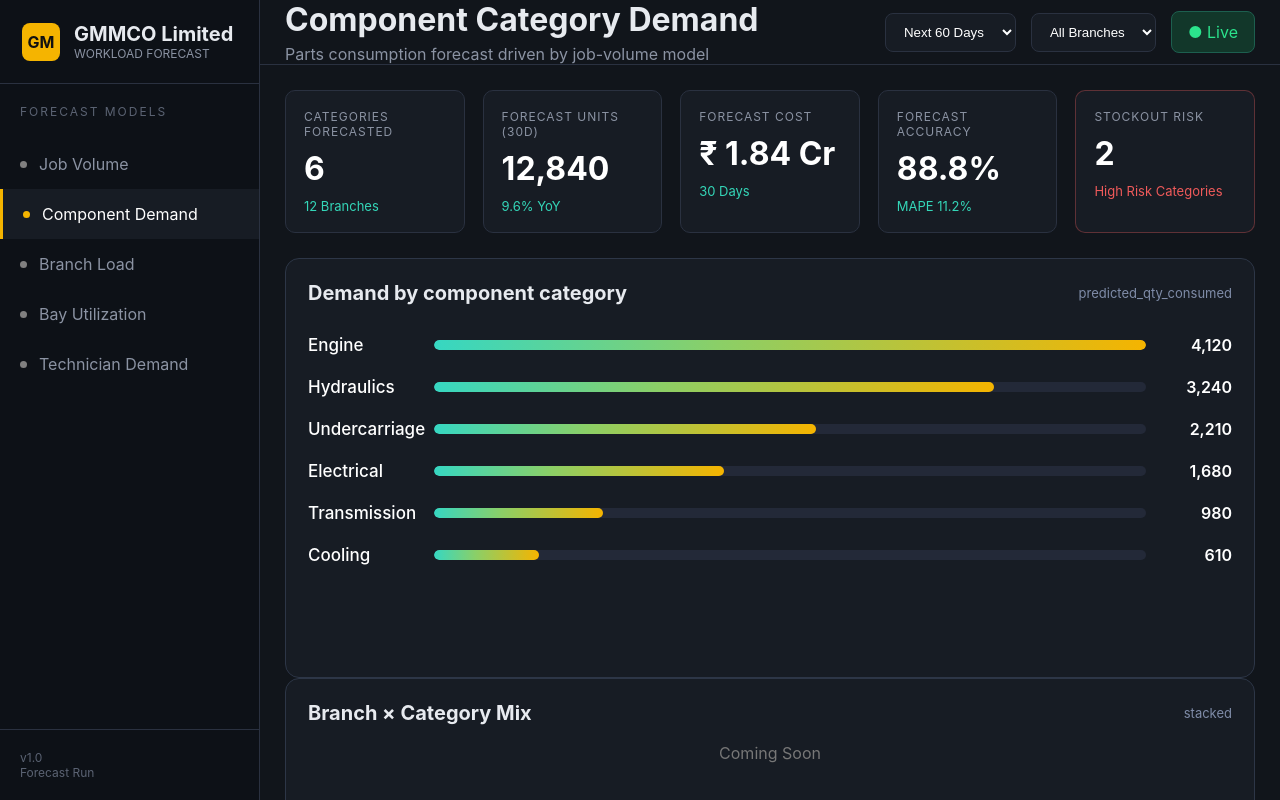
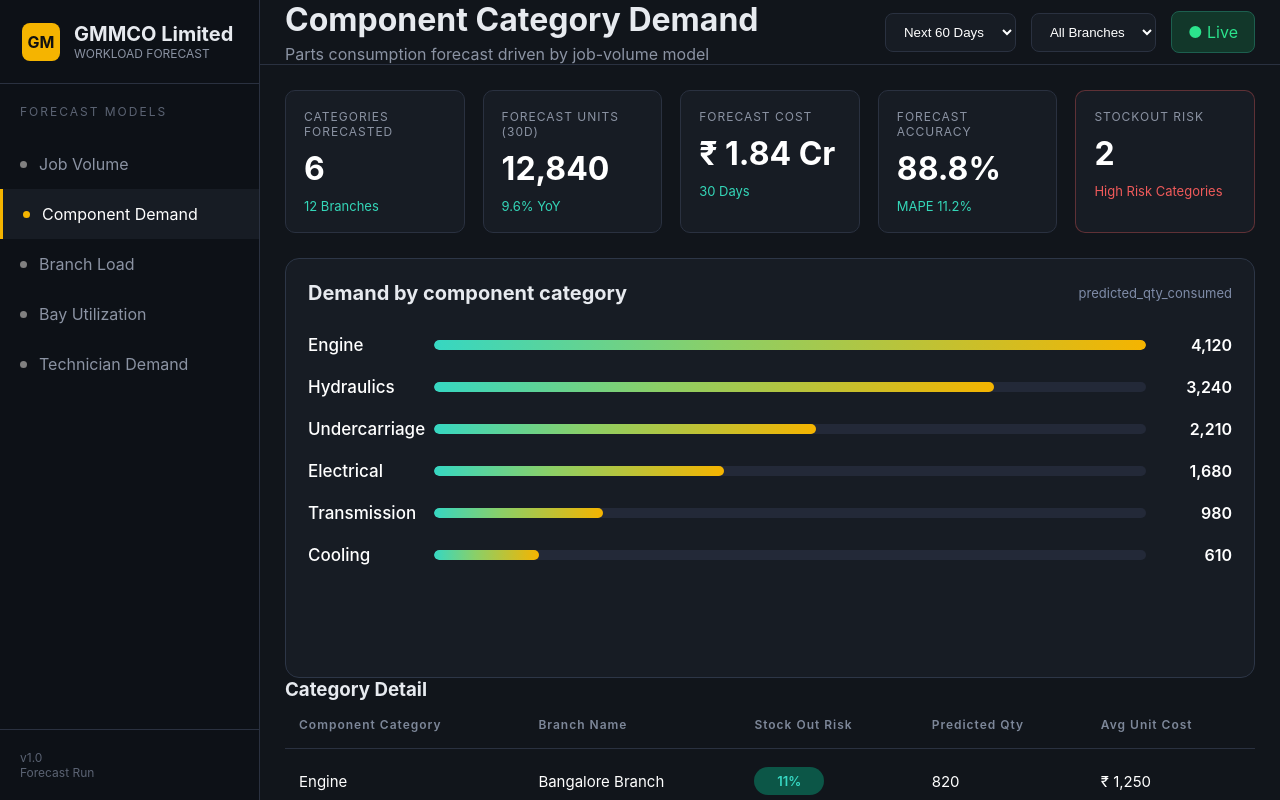
Before and after one commit to monishka-digi/workload-forecast-engine-ui, a React (Vite) app: page /component-demand in a window 1280 px wide. Built offline with nearby package versions, Linux system fonts and the light colour scheme.

Commit message:
modified component detail table columns

```diff
--- a/src/components/ComponentDemand/BranchCategoryMixChart.jsx
+++ b/src/components/ComponentDemand/BranchCategoryMixChart.jsx
@@ -1,35 +1,90 @@
+import { Bar } from "react-chartjs-2";
+
+import {
+  Chart as ChartJS,
+  CategoryScale,
+  LinearScale,
+  BarElement,
+  Tooltip,
+  Legend,
+} from "chart.js";
+
 import Card from "../Common/Card";
 
-export default function BranchCategoryMixChart({
-  data,
-}) {
-  if (!data?.length) {
-    return (
-      <Card
-        title="Branch × Category Mix"
-        tag="stacked"
-      >
-        <div
-          style={{
-            flex: 1,
-            display: "flex",
-            justifyContent: "center",
-            alignItems: "center",
-            color: "#777",
-          }}
-        >
-          Coming Soon
-        </div>
-      </Card>
-    );
-  }
+ChartJS.register(CategoryScale, LinearScale, BarElement, Tooltip, Legend);
+
+export default function BranchCategoryMixChart({ data }) {
+  if (!data) return null;
+
+  console.log(data);
+
+  const options = {
+    responsive: true,
+
+    maintainAspectRatio: false,
+
+    plugins: {
+      legend: {
+        position: "bottom",
+
+        labels: {
+          color: "#b8c1d1",
+
+          boxWidth: 14,
+
+          padding: 18,
+        },
+      },
+
+      tooltip: {
+        mode: "index",
+
+        intersect: false,
+      },
+    },
+
+    interaction: {
+      mode: "index",
+
+      intersect: false,
+    },
+
+    scales: {
+      x: {
+        stacked: true,
+
+        ticks: {
+          color: "#a8b2c7",
+        },
+
+        grid: {
+          display: false,
+        },
+      },
+
+      y: {
+        stacked: true,
+
+        ticks: {
+          color: "#a8b2c7",
+        },
+
+        grid: {
+          color: "#2b3445",
+        },
+      },
+    },
+  };
 
   return (
-    <Card
-      title="Branch × Category Mix"
-      tag="stacked"
-    >
-      {/* Chart.js stacked bar will come here */}
+    <Card title="Branch × Category Mix" tag="stacked">
+      <div
+        style={{
+          height: 320,
+        }}
+      >
+        <Bar data={data} options={options} />
+      </div>
     </Card>
   );
 }
--- /dev/null
+++ b/src/components/ComponentDemand/ComponentDemandTable.css
@@ -0,0 +1,25 @@
+.riskBadge{
+    display:inline-flex;
+    align-items:center;
+    justify-content:center;
+    min-width:70px;
+    height:28px;
+    border-radius:16px;
+    font-size:13px;
+    font-weight:600;
+}
+
+.riskBadge.high{
+    background:#4b1f26;
+    color:#ff6b6b;
+}
+
+.riskBadge.medium{
+    background:#5b4700;
+    color:#ffc83d;
+}
+
+.riskBadge.low{
+    background:#0c5647;
+    color:#37d8c3;
+}
--- a/src/components/ComponentDemand/ComponentDemandTable.jsx
+++ b/src/components/ComponentDemand/ComponentDemandTable.jsx
@@ -1,55 +1,60 @@
 import Card from "../Common/Card";
 import MethodBadge from "./MethodBadge";
 
-export default function ComponentDemandTable({
-  rows = [],
-}) {
+import "./ComponentDemandTable.css";
+
+export default function ComponentDemandTable({ rows = [] }) {
   return (
-    <Card
-      title="Category Detail"
-      tag="primary_table grouped by component_category"
-      height="auto"
-    >
-      <div className="tableWrapper">
-        <table className="predictionTable">
+    <div className="componentTableCard">
+      <div className="componentTableHeader">
+        <h3>Category Detail</h3>
+      </div>
+
+      <div className="componentTableWrapper">
+        <table className="componentTable">
           <thead>
             <tr>
-              <th>Category</th>
-              <th>Branch</th>
-              <th>Driving Job Vol.</th>
-              <th>Usage Rate / Job</th>
-              <th>Pred. Qty (P50)</th>
-              <th>Method</th>
+              <th>Component Category</th>
+              <th>Branch Name</th>
+              <th>Stock Out Risk</th>
+              <th>Predicted Qty</th>
+              <th>Avg Unit Cost</th>
             </tr>
           </thead>
 
           <tbody>
             {rows.map((row) => (
               <tr key={row.id}>
-                <td>{row.component_category}</td>
+                <td>{row.componentCategory}</td>
 
-                <td>{row.branchId}</td>
+                <td>{row.branchName}</td>
 
                 <td>
-                  {row.drivingJobVolume?.toLocaleString()}
-                </td>
-
-                <td>{row.usageRate}</td>
-
-                <td>
-                  {row.predictedQty?.toLocaleString()}
+                  <span
+                    className={`riskBadge ${
+                      parseInt(row.stockOutRisk) >= 50
+                        ? "high"
+                        : parseInt(row.stockOutRisk) >= 25
+                        ? "medium"
+                        : "low"
+                    }`}
+                  >
+                    {row.stockOutRisk}
+                  </span>
                 </td>
 
                 <td>
-                  <MethodBadge
-                    method={row.method}
-                  />
+                  {Number(row.predictedQty).toLocaleString()}
+                </td>
+
+                <td>
+                  ₹ {Number(row.avgUnitCost).toLocaleString("en-IN")}
                 </td>
               </tr>
             ))}
           </tbody>
         </table>
       </div>
-    </Card>
+    </div>
   );
 }
--- a/src/pages/ComponentDemand.jsx
+++ b/src/pages/ComponentDemand.jsx
@@ -25,7 +25,9 @@ export default function ComponentDemand() {
       error={error}
       kpis={kpiSection}
       topLeft={<CategoryDemandChart data={dashboard.charts.categoryDemand} />}
-      topRight={<BranchCategoryMixChart data={dashboard.charts.heatmap} />}
+      // topRight={
+      //   <BranchCategoryMixChart data={dashboard.charts.branchCategoryMix} />
+      // }
       table={<ComponentDemandTable rows={dashboard.table.rows} />}
     />
   );
--- a/src/utils/componentDemandMapper.js
+++ b/src/utils/componentDemandMapper.js
@@ -1,5 +1,6 @@
 export const mapComponentDemandData = (response) => {
   if (!response) return null;
+
 
   const {
     metadata,
@@ -10,6 +11,7 @@ export const mapComponentDemandData = (response) => {
     model_performance,
     filter_definitions,
   } = response;
+
 
   const kpis = [
     {
@@ -80,22 +82,52 @@ export const mapComponentDemandData = (response) => {
   const categoryBar = graph_data?.category_demand_bar_30d || [];
 
   const categoryDemand = {
-  labels: categoryBar.map(item => item.label),
+    labels: categoryBar.map((item) => item.label),
 
-  datasets: [
-    {
-      data: categoryBar.map(item => item.value),
-    },
-  ],
-};
+    datasets: [
+      {
+        data: categoryBar.map((item) => item.value),
+      },
+    ],
+  };
 
-  const heatmap = (graph_data?.branch_category_heatmap || []).map((item) => ({
-    branch: item.branch_name,
-    category: item.category,
-    demand: item.predicted_qty_30d,
-    utilization: item.stock_utilization_pct,
-    risk: (item.stockout_risk || "").toLowerCase(),
-  }));
+  const heatmap = graph_data?.branch_category_heatmap || [];
+
+  const branches = [...new Set(heatmap.map((item) => item.branch_name))];
+  const categories = [...new Set(heatmap.map((item) => item.category))];
+
+  const colors = [
+    "#37d8c3",
+    "#f5b400",
+    "#ff7b72",
+    "#7c5cff",
+    "#00c2ff",
+    "#8bc34a",
+    "#ff9800",
+    "#9c27b0",
+  ];
+
+  const branchCategoryMix = {
+    labels: branches,
+
+    datasets: categories.map((category, index) => ({
+      label: category,
+
+      data: branches.map((branch) => {
+        const row = heatmap.find(
+          (x) => x.branch_name === branch && x.category === category,
+        );
+
+        return row ? row.predicted_qty_30d : 0;
+      }),
+
+      backgroundColor: colors[index % colors.length],
+
+      borderRadius: 4,
+
+      borderSkipped: false,
+    })),
+  };
 
   const accuracyData = graph_data?.forecast_vs_actual_by_category || [];
 
@@ -131,21 +163,21 @@ export const mapComponentDemandData = (response) => {
   const predictionTable = tableRows.map((row) => ({
     id: row.prediction_id,
 
-    category: row.category,
+    componentCategory: row.component_category,
 
-    branch: row.branch_name,
+    branchName: row.branch_name,
 
-    branchId: row.branch_id,
+    stockOutRisk: row.stockout_risk_pct,
 
     predictedQty: row.predicted_qty,
 
-    drivingJobVolume: row.driving_job_volume,
+    avgUnitCost: row.avg_unit_cost,
 
-    usageRate: row.usage_rate_per_job,
-
-    method: row.forecast_method,
+    actions: row.actions,
   }));
 
+
+  console.log(graph_data.branch_category_heatmap);
   return {
     metadata,
 
@@ -160,7 +192,7 @@ export const mapComponentDemandData = (response) => {
     charts: {
       trend: trendChart,
       categoryDemand,
-      heatmap,
+      branchCategoryMix,
       accuracy: accuracyChart,
     },
 
```
